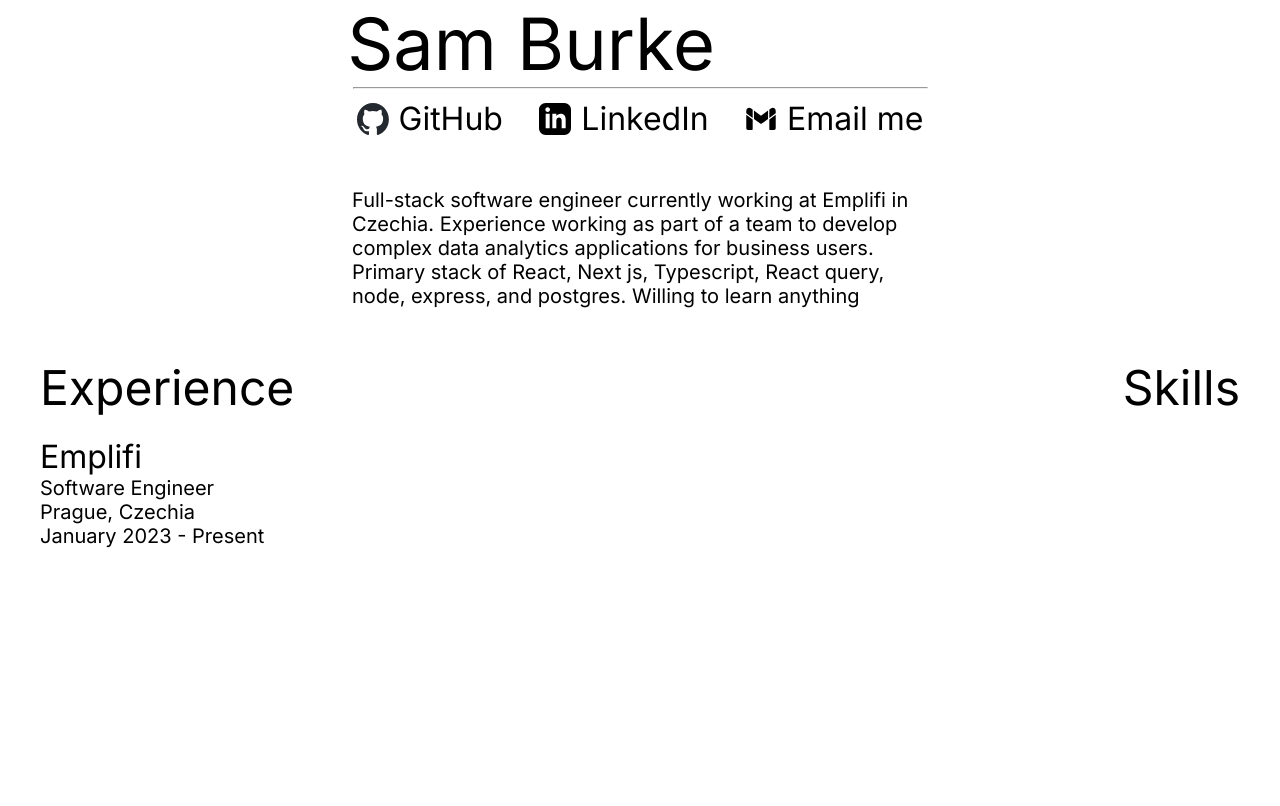
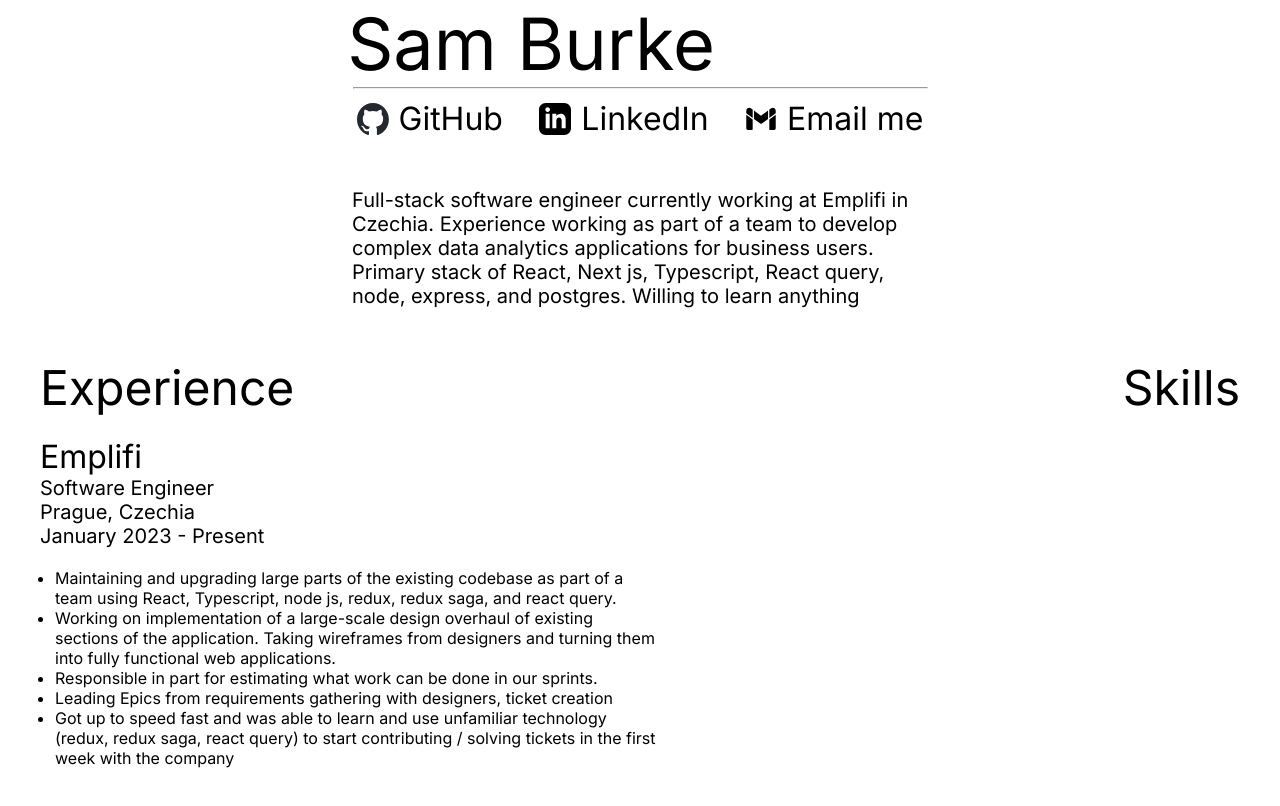
Before and after one commit to Burkes321/burkes-cv, a Next.js app: page / in a window 1280 px wide. Shown: the top 806 px of the page. Built offline with nearby package versions, Linux system fonts and the light colour scheme.

Commit message:
emplifi experience

```diff
--- a/src/app/page.module.scss
+++ b/src/app/page.module.scss
@@ -49,6 +49,12 @@
       .experienceMeta {
         font-size: 20px;
       }
+
+      .experienceInfo {
+        margin-top: 20px;
+        margin-left: 15px;
+        width: 601px;
+      }
     }
 
     .skillsTitle {
--- a/src/app/page.tsx
+++ b/src/app/page.tsx
@@ -52,6 +52,32 @@ const Home = () => (
           Prague, Czechia <br />
           January 2023 - Present
         </p>
+
+        <ul className={css.experienceInfo}>
+          <li>
+            Maintaining and upgrading large parts of the existing codebase as
+            part of a team using React, Typescript, node js, redux, redux saga,
+            and react query.
+          </li>
+          <li>
+            Working on implementation of a large-scale design overhaul of
+            existing sections of the application. Taking wireframes from
+            designers and turning them into fully functional web applications.
+          </li>
+          <li>
+            Responsible in part for estimating what work can be done in our
+            sprints.
+          </li>
+          <li>
+            Leading Epics from requirements gathering with designers, ticket
+            creation
+          </li>
+          <li>
+            Got up to speed fast and was able to learn and use unfamiliar
+            technology (redux, redux saga, react query) to start contributing /
+            solving tickets in the first week with the company
+          </li>
+        </ul>
       </div>
       <div>
         <h2 className={css.skillsTitle}>Skills</h2>
```
